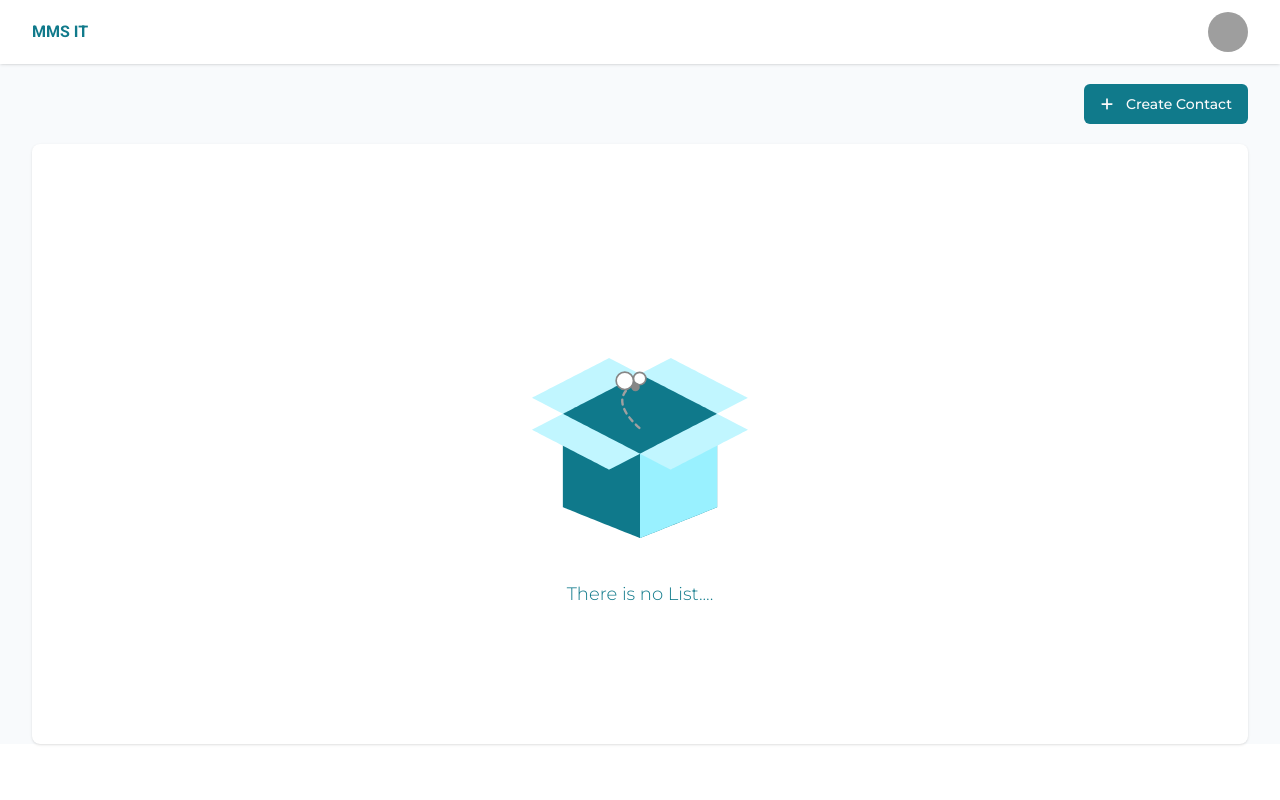
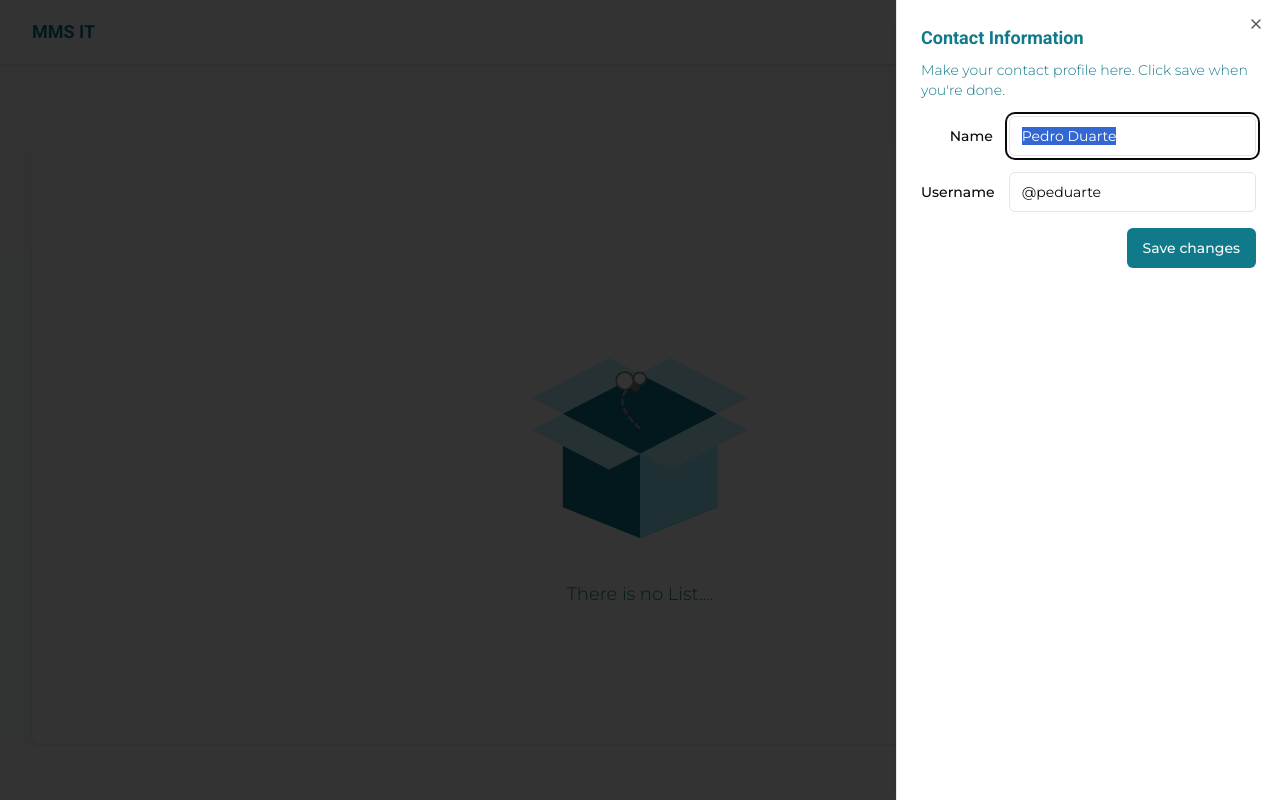
Before and after one commit to Hanhtunaung97/Contact-app-project, a React (Vite) app: page /home in a window 1280 px wide. Both pictures are taken after a click on the button "Create Contact". Built offline with nearby package versions, Linux system fonts and the light colour scheme; grey boxes are pictures that could not be loaded.

Commit message:
shadcn sheet Ui added to home page

```diff
--- a/package.json
+++ b/package.json
@@ -11,6 +11,7 @@
   },
   "dependencies": {
     "@radix-ui/react-avatar": "^1.1.0",
+    "@radix-ui/react-dialog": "^1.1.1",
     "@radix-ui/react-label": "^2.1.0",
     "@radix-ui/react-slot": "^1.1.0",
     "@radix-ui/react-toast": "^1.2.1",
--- a/src/components/nav/Nav.components.jsx
+++ b/src/components/nav/Nav.components.jsx
@@ -4,7 +4,7 @@
   return (
     <nav className="  w-full fixed h-16 backdrop:blur bg-white shadow">
       <div className="container mx-auto  flex justify-between items-center h-full">
-        <h1 className=" font-headings font-semibold text-basic select-none">
+        <h1 className=" font-headings font-semibold text-basic select-none text-lg">
           MMS IT
         </h1>
         <div>
--- /dev/null
+++ b/src/components/ui/sheet.jsx
@@ -0,0 +1,108 @@
+import * as React from "react"
+import * as SheetPrimitive from "@radix-ui/react-dialog"
+import { cva } from "class-variance-authority";
+import { X } from "lucide-react"
+
+import { cn } from "@/lib/utils"
+
+const Sheet = SheetPrimitive.Root
+
+const SheetTrigger = SheetPrimitive.Trigger
+
+const SheetClose = SheetPrimitive.Close
+
+const SheetPortal = SheetPrimitive.Portal
+
+const SheetOverlay = React.forwardRef(({ className, ...props }, ref) => (
+  <SheetPrimitive.Overlay
+    className={cn(
+      "fixed inset-0 z-50 bg-black/80  data-[state=open]:animate-in data-[state=closed]:animate-out data-[state=closed]:fade-out-0 data-[state=open]:fade-in-0",
+      className
+    )}
+    {...props}
+    ref={ref} />
+))
+SheetOverlay.displayName = SheetPrimitive.Overlay.displayName
+
+const sheetVariants = cva(
+  "fixed z-50 gap-4 bg-background p-6 shadow-lg transition ease-in-out data-[state=open]:animate-in data-[state=closed]:animate-out data-[state=closed]:duration-300 data-[state=open]:duration-500",
+  {
+    variants: {
+      side: {
+        top: "inset-x-0 top-0 border-b data-[state=closed]:slide-out-to-top data-[state=open]:slide-in-from-top",
+        bottom:
+          "inset-x-0 bottom-0 border-t data-[state=closed]:slide-out-to-bottom data-[state=open]:slide-in-from-bottom",
+        left: "inset-y-0 left-0 h-full w-3/4 border-r data-[state=closed]:slide-out-to-left data-[state=open]:slide-in-from-left sm:max-w-sm",
+        right:
+          "inset-y-0 right-0 h-full w-3/4  border-l data-[state=closed]:slide-out-to-right data-[state=open]:slide-in-from-right sm:max-w-sm",
+      },
+    },
+    defaultVariants: {
+      side: "right",
+    },
+  }
+)
+
+const SheetContent = React.forwardRef(({ side = "right", className, children, ...props }, ref) => (
+  <SheetPortal>
+    <SheetOverlay />
+    <SheetPrimitive.Content ref={ref} className={cn(sheetVariants({ side }), className)} {...props}>
+      {children}
+      <SheetPrimitive.Close
+        className="absolute right-4 top-4 rounded-sm opacity-70 ring-offset-background transition-opacity hover:opacity-100 focus:outline-none focus:ring-2 focus:ring-ring focus:ring-offset-2 disabled:pointer-events-none data-[state=open]:bg-secondary">
+        <X className="h-4 w-4" />
+        <span className="sr-only">Close</span>
+      </SheetPrimitive.Close>
+    </SheetPrimitive.Content>
+  </SheetPortal>
+))
+SheetContent.displayName = SheetPrimitive.Content.displayName
+
+const SheetHeader = ({
+  className,
+  ...props
+}) => (
+  <div
+    className={cn("flex flex-col space-y-2 text-center sm:text-left", className)}
+    {...props} />
+)
+SheetHeader.displayName = "SheetHeader"
+
+const SheetFooter = ({
+  className,
+  ...props
+}) => (
+  <div
+    className={cn("flex flex-col-reverse sm:flex-row sm:justify-end sm:space-x-2", className)}
+    {...props} />
+)
+SheetFooter.displayName = "SheetFooter"
+
+const SheetTitle = React.forwardRef(({ className, ...props }, ref) => (
+  <SheetPrimitive.Title
+    ref={ref}
+    className={cn("text-lg font-semibold text-foreground", className)}
+    {...props} />
+))
+SheetTitle.displayName = SheetPrimitive.Title.displayName
+
+const SheetDescription = React.forwardRef(({ className, ...props }, ref) => (
+  <SheetPrimitive.Description
+    ref={ref}
+    className={cn("text-sm text-muted-foreground", className)}
+    {...props} />
+))
+SheetDescription.displayName = SheetPrimitive.Description.displayName
+
+export {
+  Sheet,
+  SheetPortal,
+  SheetOverlay,
+  SheetTrigger,
+  SheetClose,
+  SheetContent,
+  SheetHeader,
+  SheetFooter,
+  SheetTitle,
+  SheetDescription,
+}
--- a/src/pages/home/Home.pages.jsx
+++ b/src/pages/home/Home.pages.jsx
@@ -2,25 +2,70 @@
 import { EmptyComponents, NavComponents } from "../../components";
 import { Button } from "@/components/ui/button";
 import { FaPlus } from "react-icons/fa6";
+import { Input } from "@/components/ui/input";
+import { Label } from "@/components/ui/label";
+import {
+  Sheet,
+  SheetClose,
+  SheetContent,
+  SheetDescription,
+  SheetFooter,
+  SheetHeader,
+  SheetTitle,
+  SheetTrigger,
+} from "@/components/ui/sheet";
 
 const HomePages = () => {
   return (
+    <Sheet>
       <div className=" bg-slate-50">
         <NavComponents />
         <div className=" h-16"></div>
         <div className=" container mx-auto flex flex-col  gap-y-5">
           <div className=" flex justify-end items-center mt-5">
-          <Button className="flex gap-x-3 bg-basic hover:bg-white hover:text-basic hover:border-basic hover:border active:scale-95 duration-300">
+            <SheetTrigger asChild>
+              <Button className="flex gap-x-3 bg-basic hover:bg-transparent hover:text-basic hover:border-basic hover:border active:scale-95 duration-300">
                 <FaPlus />
                 <p>Create Contact</p>
               </Button>
+            </SheetTrigger>
           </div>
           <div className=" h-[600px] bg-white shadow rounded-lg flex flex-col gap-y-3 justify-center items-center">
-            <EmptyComponents/>
-            <p className=" text-basic text-lg font-light">There is no List....</p>
+            <EmptyComponents />
+            <p className=" text-basic text-lg font-light">
+              There is no List....
+            </p>
           </div>
         </div>
+        <SheetContent>
+          <SheetHeader>
+            <SheetTitle className="font-headings text-basic font-semibold">Contact Information</SheetTitle>
+            <SheetDescription className=" text-basic font-light">
+              Make your contact profile here. Click save when you're done.
+            </SheetDescription>
+          </SheetHeader>
+          <div className="grid gap-4 py-4">
+            <div className="grid grid-cols-4 items-center gap-4">
+              <Label htmlFor="name" className="text-right">
+                Name
+              </Label>
+              <Input id="name" value="Pedro Duarte" className="col-span-3" />
             </div>
+            <div className="grid grid-cols-4 items-center gap-4">
+              <Label htmlFor="username" className="text-right">
+                Username
+              </Label>
+              <Input id="username" value="@peduarte" className="col-span-3" />
+            </div>
+          </div>
+          <SheetFooter>
+            <SheetClose asChild>
+              <Button type="submit" className="bg-basic hover:bg-teal-700 active:scale-95 duration-300">Save changes</Button>
+            </SheetClose>
+          </SheetFooter>
+        </SheetContent>
+      </div>
+    </Sheet>
   );
 };
 
```
Also changed, not shown: 1 other file (tests, documents, lock files or other folders). Lines whose indentation alone changed are shown as unchanged.
